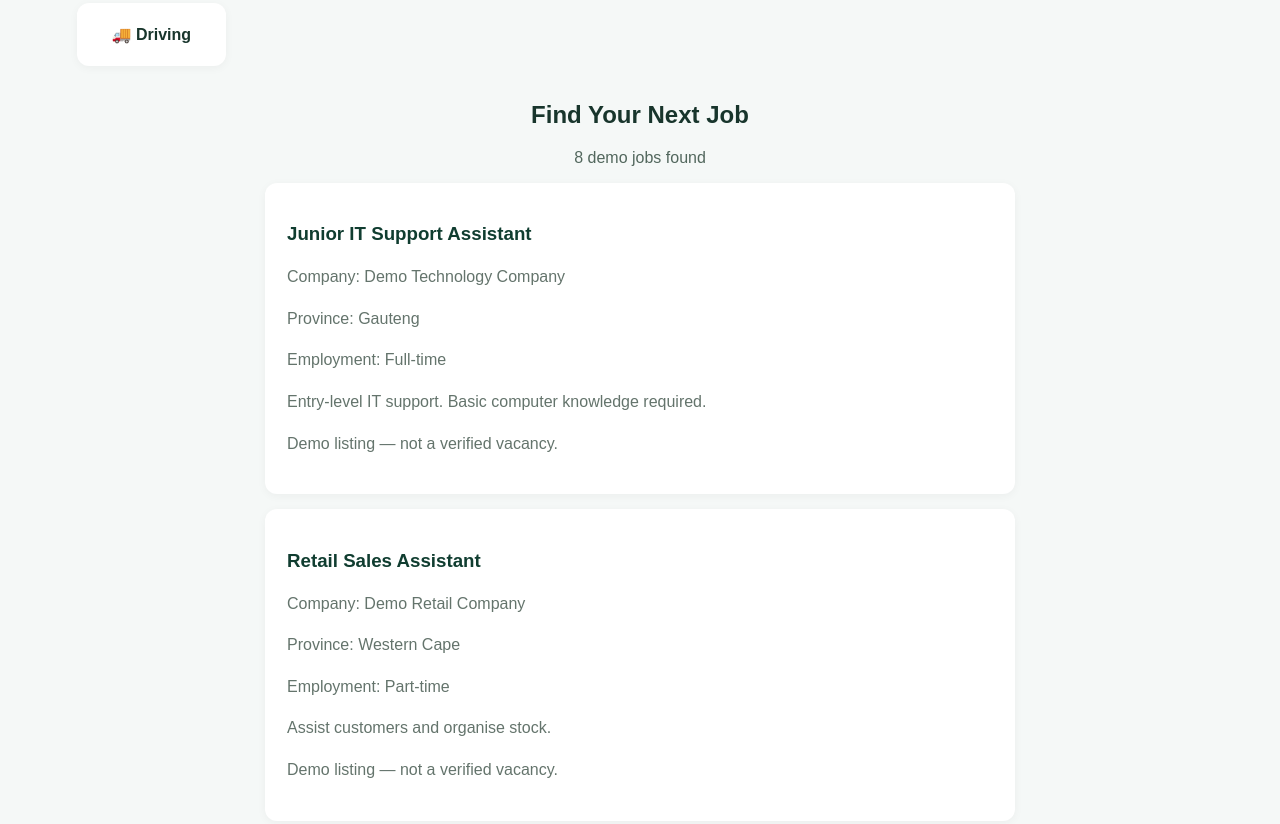
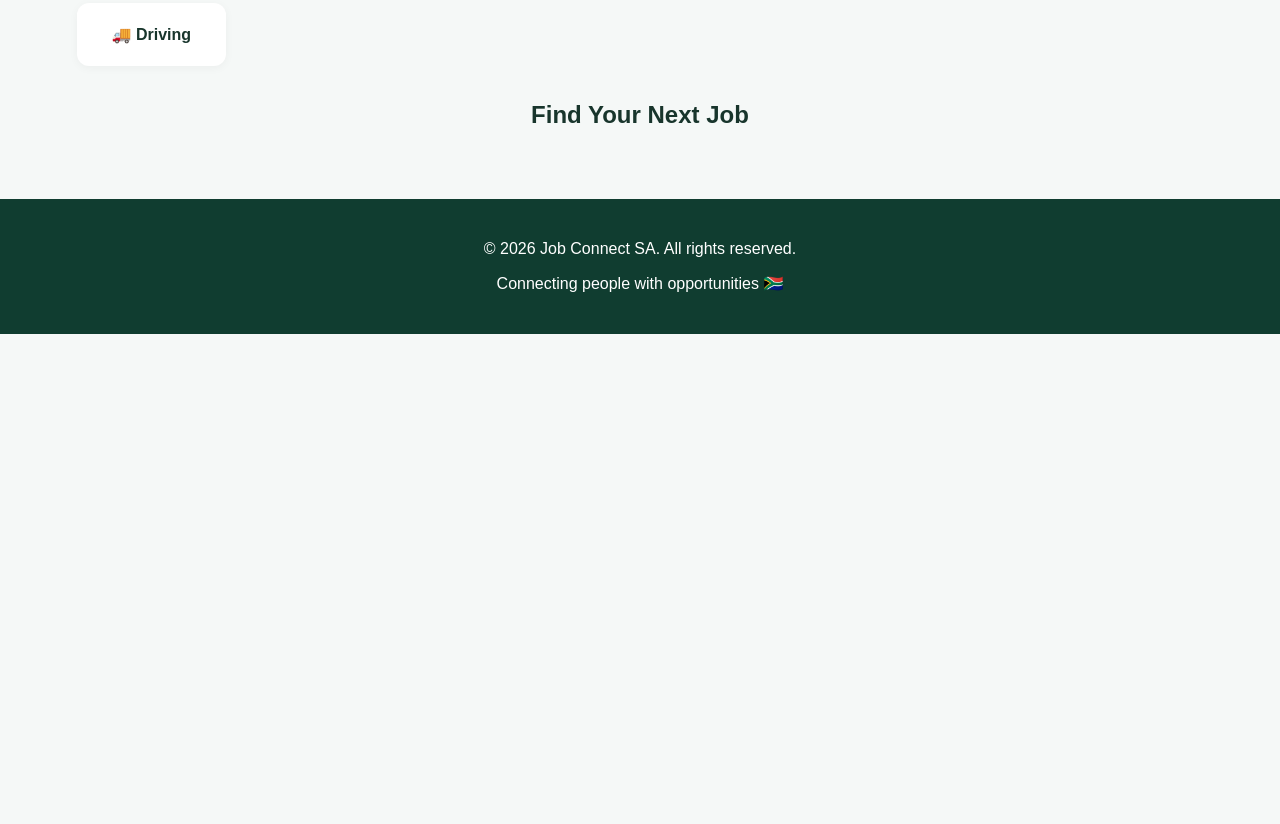
Before and after one commit to kikigomez011-eng/Job-Connect-SA, a plain HTML site: page index.html in a window 1280 px wide. Shown: the part 589-1413 px from the top of the page. After the commit the page ends 923 px from the top, so only its background shows below. Drawn offline with Linux system fonts and the light colour scheme.

Commit message:
Remove demo jobs and enable live listings.

```diff
--- a/index.html
+++ b/index.html
@@ -215,7 +215,7 @@ const count = document.getElementById("resultsCount");
 
 results.innerHTML = "";
 count.textContent = list.length +
-(list.length === 1 ? " demo job found" : " demo jobs found");
+(list.length === 1 ? " job found" : "  jobs found");
 
 if (list.length === 0) {
 results.innerHTML =
@@ -244,7 +244,7 @@ const description = document.createElement("p");
 description.textContent = job.description;
 
 const note = document.createElement("p");
-note.textContent = "Demo listing — not a verified vacancy.";
+note.textContent = note.textContent = "Live vacancy from Adzuna";
 
 card.append(title, company, location, type, description, note);
 results.appendChild(card);
@@ -291,7 +291,7 @@ document.getElementById("keyword").addEventListener(
 if (event.key === "Enter") searchJobs();
 });
 
-displayJobs(jobs);
+
 </script>
 </body>
 </html>
```
